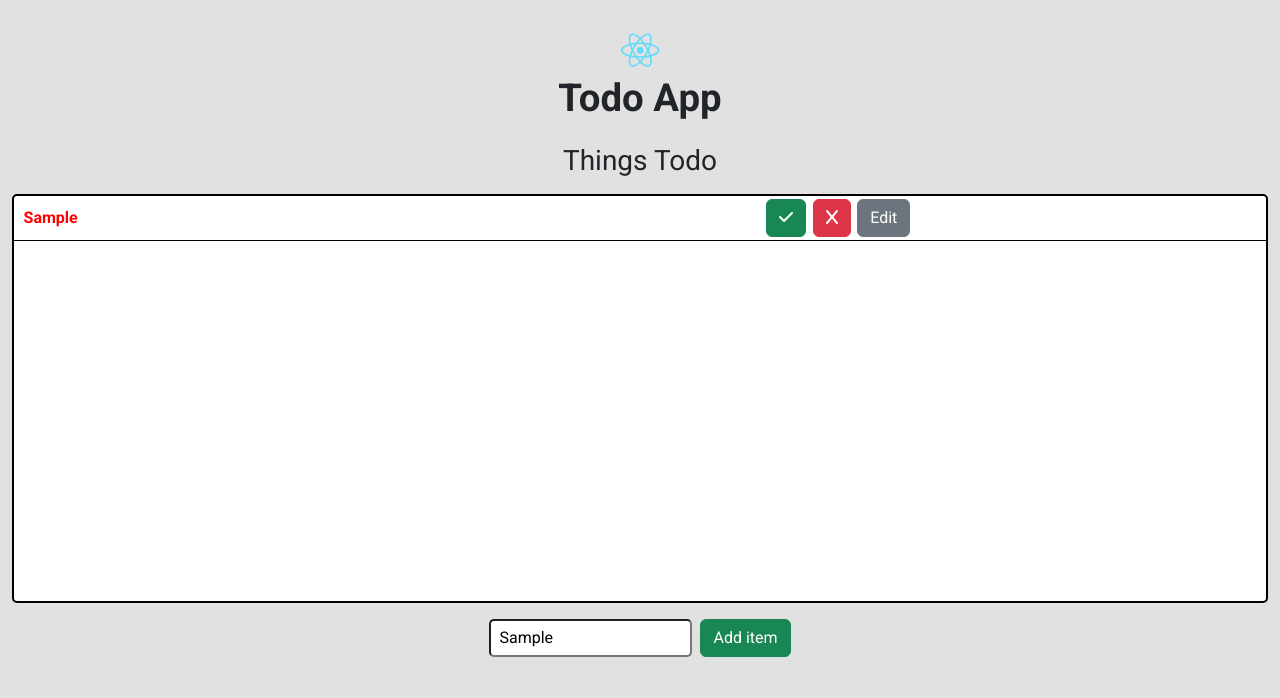
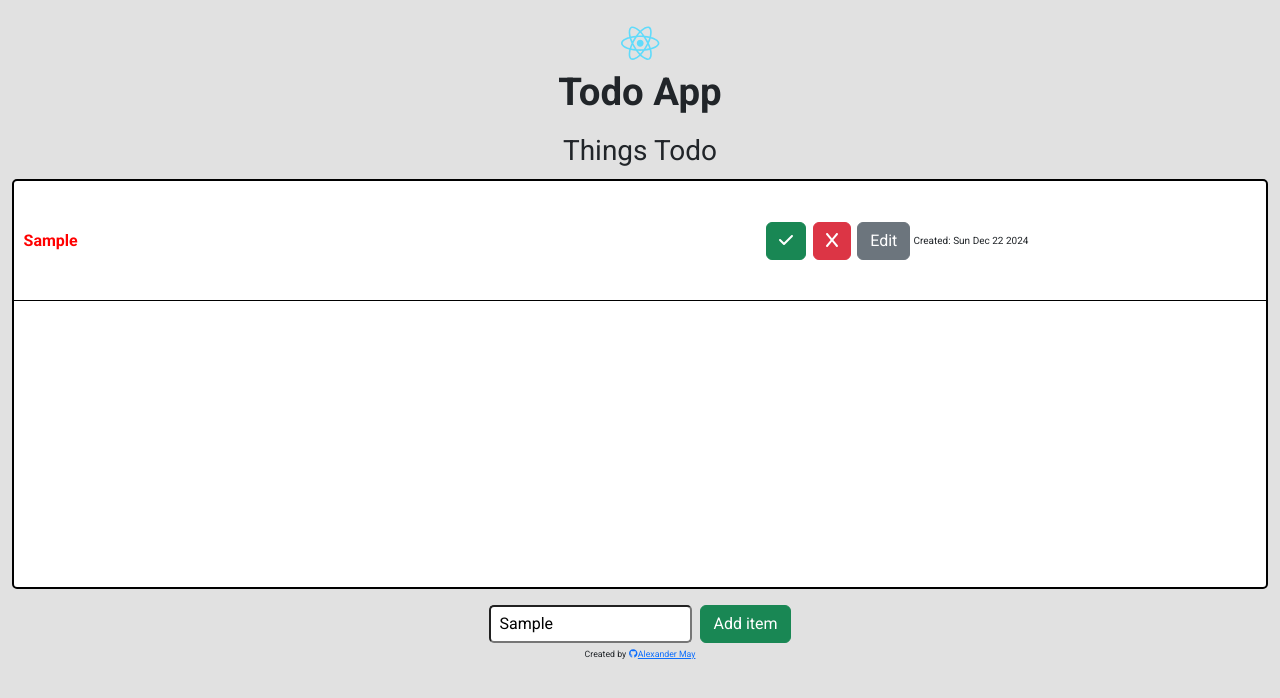
Before and after one commit to AD-May/react-todo-app, a React (Vite) app: page / in a window 1280 px wide. Both pictures are taken after typing "Sample" into the empty fields and a click on the button "Add item". Shown: the top 698 px of the page. Built offline with nearby package versions, Linux system fonts and the light colour scheme.

Commit message:
Feature Complete

```diff
--- a/src/App.jsx
+++ b/src/App.jsx
@@ -1,5 +1,6 @@
 import Header from "./components/Header.jsx";
 import TodoList from "./components/TodoList.jsx";
+import Footer from "./components/Footer.jsx";
 
 export default function App() {
     return (
@@ -8,6 +9,7 @@ export default function App() {
         <main>
           <TodoList />
         </main>
+        <Footer />
       </div>
     );
 }
--- /dev/null
+++ b/src/components/Footer.jsx
@@ -0,0 +1,15 @@
+import { FontAwesomeIcon } from "@fortawesome/react-fontawesome";
+import { faGithub } from "@fortawesome/free-brands-svg-icons";
+
+export default function Footer() {
+    return (
+        <footer>
+            <small>Created by
+                <a href="https://github.com/AD-May">
+                    <FontAwesomeIcon icon={faGithub} />
+                Alexander May
+                </a>
+            </small>
+        </footer>
+    );
+}
--- a/src/components/TodoItem.jsx
+++ b/src/components/TodoItem.jsx
@@ -3,7 +3,7 @@ import { faCheck } from "@fortawesome/free-solid-svg-icons";
 import { faX } from "@fortawesome/free-solid-svg-icons";
 import { useState } from "react";
 
-export default function TodoItem({ todo, onComplete, onDelete, onEdit}) {
+export default function TodoItem({ todo, onComplete, onDelete, onEdit, date}) {
   const [editing, setEditing] = useState(false);
   const [editedName, setEditedName] = useState(todo.name);
 
@@ -71,6 +71,7 @@ export default function TodoItem({ todo, onComplete, onDelete, onEdit}) {
           Edit
         </button>
       )}
+      <span id="date">Created: {date}</span>
     </li>
   );
 }
--- a/src/components/TodoList.jsx
+++ b/src/components/TodoList.jsx
@@ -1,10 +1,23 @@
 import { useState } from "react";
+import { useEffect } from "react";
 import TodoItem from "./TodoItem.jsx";
 import { Fragment } from "react";
 
 export default function TodoList() {
+
     const [itemName, setItemName] = useState("");
-    const [todos, setTodos] = useState([]);
+
+    /* Upon initial render, sets the todos state to the list in
+    localStorage if it exists, if not, the todos state is set to
+    an empty array */
+    const [todos, setTodos] = useState(() => {
+      const storedTodos = localStorage.getItem("storedTodos");
+      return storedTodos ? JSON.parse(storedTodos) : [];
+    });
+
+    useEffect(() => {
+      localStorage.setItem("storedTodos", JSON.stringify(todos));
+    }, [todos]);
 
     const handleItemAdd = event => {
 
@@ -39,7 +52,7 @@ export default function TodoList() {
 
         const newTodos = todos.filter((todo) => todo.id !== id);
 
-        setTodos(newTodos);
+        sortIds(newTodos);
     }
 
     const handleItemEdit = (id, name) => {
@@ -54,18 +67,34 @@ export default function TodoList() {
         setTodos(newTodos);
     }
 
+    const sortIds = (unsortedArr) => {
+      const newTodos = unsortedArr.map((todo, index) => {
+        if (todo.id !== index) {
+          return {
+            ...todo,
+            id: index
+          };
+        } else {
+          return todo;
+        };
+      });
+
+      setTodos(newTodos);
+    }
+
     return (
       <>
         <h3 id="todo-header">Things Todo</h3>
         <ul id="todo-list">
-          {todos.map((todo) => {
+          {todos.map((todo, index) => {
             return (
               <TodoItem
-              key={todo.id}
+              key={index}
               todo={todo}
-              onComplete={() => handleItemComplete(todo.id)}
-              onDelete={() => handleItemDelete(todo.id)}
-              onEdit={(name) => handleItemEdit(todo.id, name)}
+              onComplete={() => handleItemComplete(index)}
+              onDelete={() => handleItemDelete(index)}
+              onEdit={(name) => handleItemEdit(index, name)}
+              date={new Date().toDateString()}
             />
             );
           })}
--- a/src/styles/styles.css
+++ b/src/styles/styles.css
@@ -13,7 +13,7 @@ body {
 header {
   height: 6rem;
   width: 100%;
-  margin: 2rem auto 1rem;
+  margin: 1.6rem auto 0.75rem;
   text-align: center;
   display: flex;
   flex-direction: column;
@@ -44,7 +44,7 @@ section {
 #todo-header {
   text-align: center;
   font-weight: 400;
-  margin-bottom: 1rem;
+  margin-bottom: 0.75rem;
 }
 
 #todo-list {
@@ -74,17 +74,16 @@ fieldset {
   padding: 0 0.6rem;
   border-bottom: 1px solid black;
   list-style-type: none;
-  height: -moz-fit-content;
-  height: fit-content;
+  height: 7.5rem;
   width: 100%;
 }
 .item-container p {
-  display: block;
   word-wrap: break-word;
+  height: 100%;
   width: 60%;
   font-weight: 700;
   margin: 0;
-  overflow-x: hidden;
+  align-content: center;
   overflow-y: scroll;
 }
 .item-container button {
@@ -95,6 +94,20 @@ fieldset {
   border: 2px solid black;
 }
 
+#date {
+  font-size: 10px;
+  display: inline-block;
+  text-align: right;
+}
+
 #change-input {
   width: 60%;
+}
+
+footer {
+  font-size: 10px;
+  text-align: center;
+}
+footer a {
+  margin-left: 0.2rem;
 }/*# sourceMappingURL=styles.css.map */
--- a/src/styles/styles.scss
+++ b/src/styles/styles.scss
@@ -15,7 +15,7 @@ body {
 
 header {
     @include dimensions(6rem, 100%);
-    margin: 2rem auto 1rem;
+    margin: 1.6rem auto 0.75rem;
     text-align: center;
     display: flex;
     flex-direction: column;
@@ -46,7 +46,7 @@ section {
 #todo-header {
     text-align: center;
     font-weight: 400;
-    margin-bottom: 1rem;
+    margin-bottom: 0.75rem;
 }
 
 #todo-list {
@@ -76,14 +76,14 @@ fieldset {
     padding: 0 0.6rem;
     border-bottom: 1px solid black;
     list-style-type: none;
-    @include dimensions(fit-content, 100%);
+    @include dimensions(7.5rem, 100%);
     p {
-        display: block;
         word-wrap: break-word;
+        height: 100%;
         width: 60%;
         font-weight: 700;
         margin: 0;
-        overflow-x: hidden;
+        align-content: center;
         overflow-y: scroll;
     }
     button {
@@ -95,6 +95,20 @@ fieldset {
     }
 }
 
+#date {
+    font-size: 10px;
+    display: inline-block;
+    text-align: right;
+}
+
 #change-input {
     width: 60%;
 }
+
+footer {
+    font-size: 10px;
+    text-align: center;
+    a {
+        margin-left: 0.2rem;
+    }
+}
```
Also changed, not shown: 1 other file (tests, documents, lock files or other folders).
